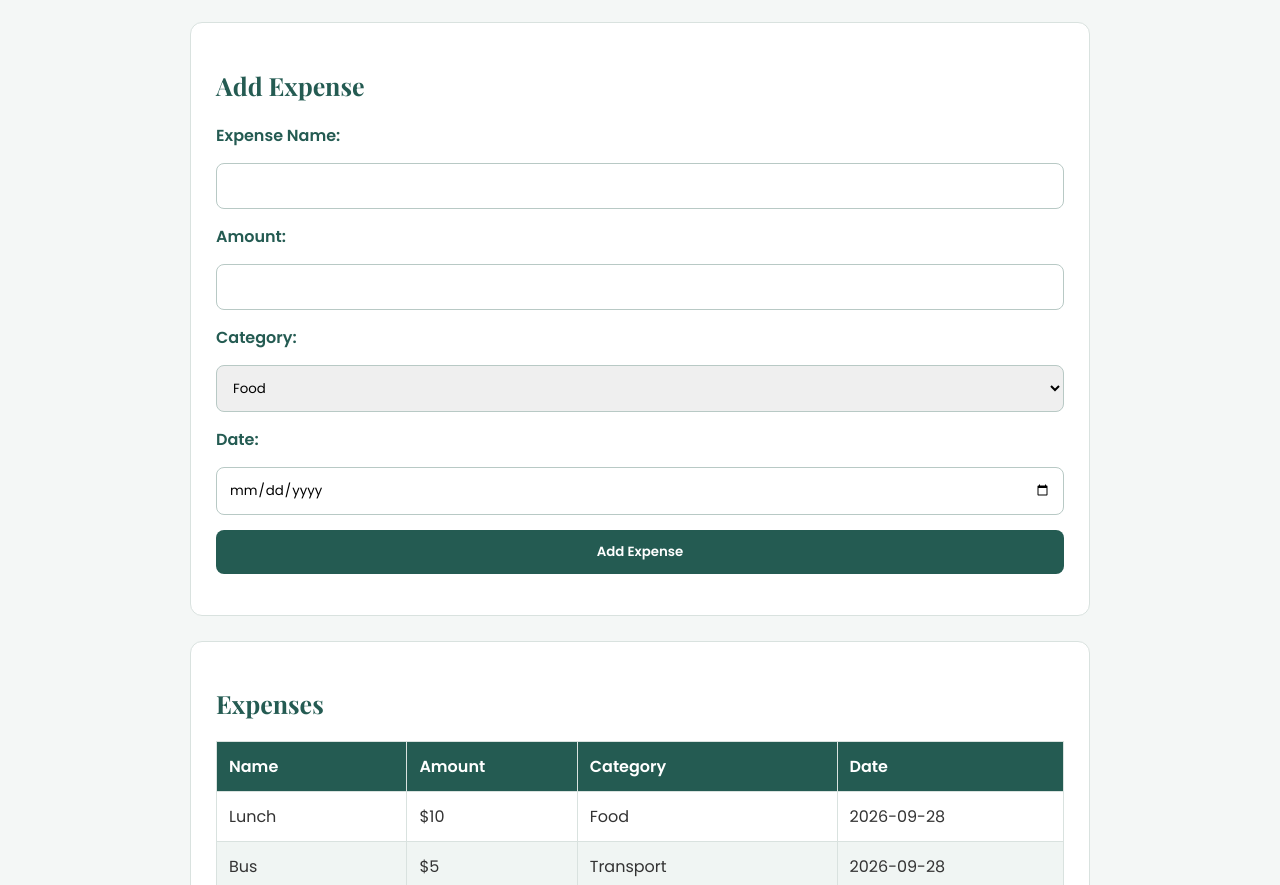
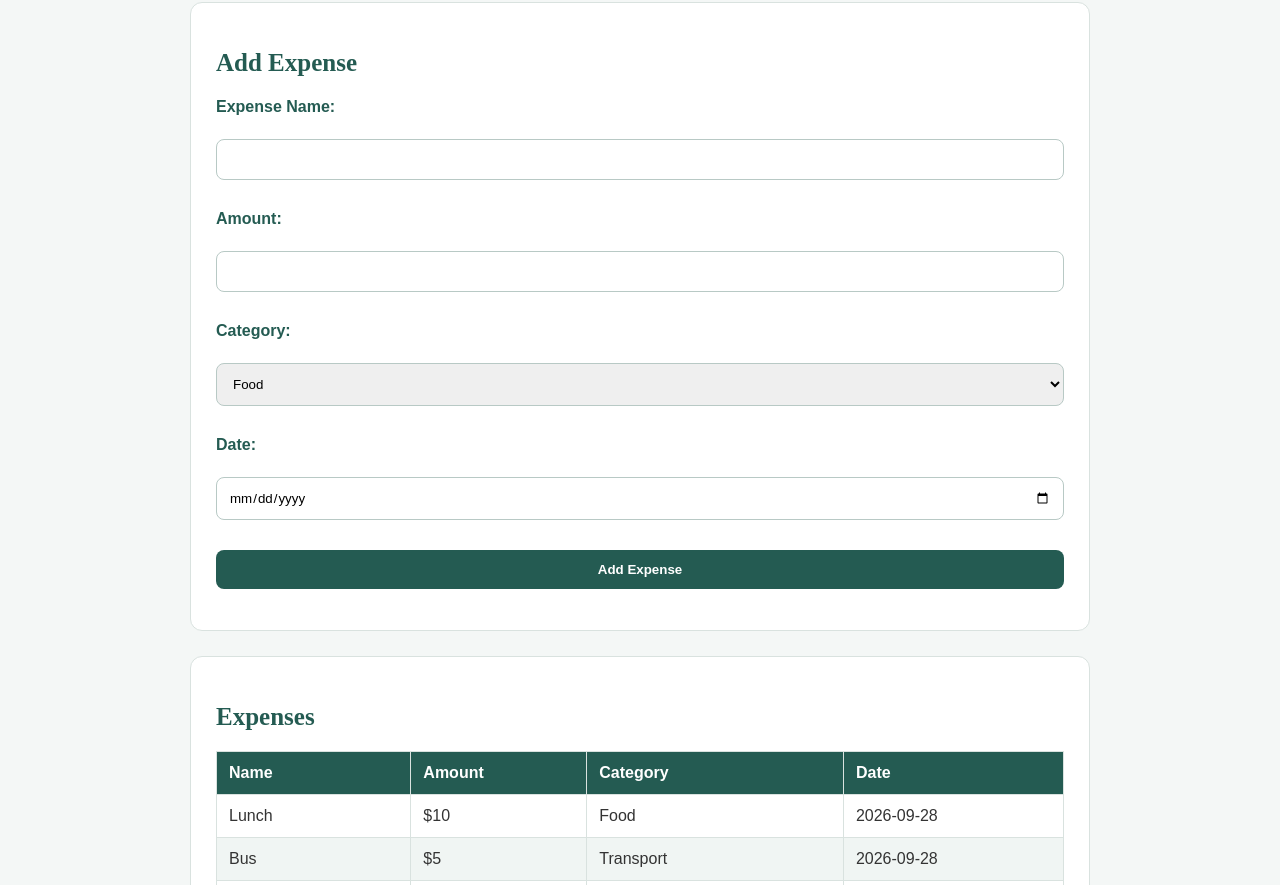
Before and after one commit to awilhodan0-hue/BUDGET--TRACKER, a plain HTML site: page index.html in a window 1280 px wide. Shown: the part 215-1100 px from the top of the page. Drawn offline with nearby package versions, Linux system fonts and the light colour scheme.

Commit message:
Update style.css

```diff
--- a/style.css
+++ b/style.css
@@ -1,4 +1,82 @@
-@import url('https://fonts.googleapis.com/css2?family=Poppins:wght@400;500;600&family=Playfair+Display:wght@600;700&display=swap');
+/* ===== Week 3 Visual Design ===== */
+
+body {
+    background-color: #f4f7fb;
+    color: #333333;
+    font-family: 'Open Sans', sans-serif;
+    margin: 0;
+    padding: 20px;
+}
+
+h1, h2 {
+    color: #1e3a5f;
+    font-family: 'Montserrat', sans-serif;
+}
+
+h1 {
+    text-align: center;
+    margin-bottom: 25px;
+}
+
+/* Cards */
+section {
+    background-color: white;
+    margin: 20px auto;
+    padding: 25px;
+    border: 1px solid #d9e1e8;
+    border-radius: 12px;
+    max-width: 1000px;
+}
+
+/* Form */
+input,
+select {
+    width: 100%;
+    padding: 10px;
+    margin: 8px 0 15px;
+    border: 1px solid #cbd5e1;
+    border-radius: 6px;
+    box-sizing: border-box;
+    font-family: 'Open Sans', sans-serif;
+}
+
+button {
+    background-color: #2e8b57;
+    color: white;
+    padding: 12px 20px;
+    border: none;
+    border-radius: 6px;
+    cursor: pointer;
+    font-family: 'Open Sans', sans-serif;
+    font-weight: 600;
+}
+
+button:hover {
+    background-color: #246b45;
+}
+
+/* Expense Table */
+table {
+    width: 100%;
+    border-collapse: collapse;
+    margin-top: 20px;
+}
+
+th {
+    background-color: #1e3a5f;
+    color: white;
+    padding: 12px;
+    border: 1px solid #1e3a5f;
+}
+
+td {
+    padding: 12px;
+    border: 1px solid #d9e1e8;
+}
+
+tr:nth-child(even) {
+    background-color: #f2f6fa;
+}@import url('https://fonts.googleapis.com/css2?family=Poppins:wght@400;500;600&family=Playfair+Display:wght@600;700&display=swap');
 
 * {
     box-sizing: border-box;
```
